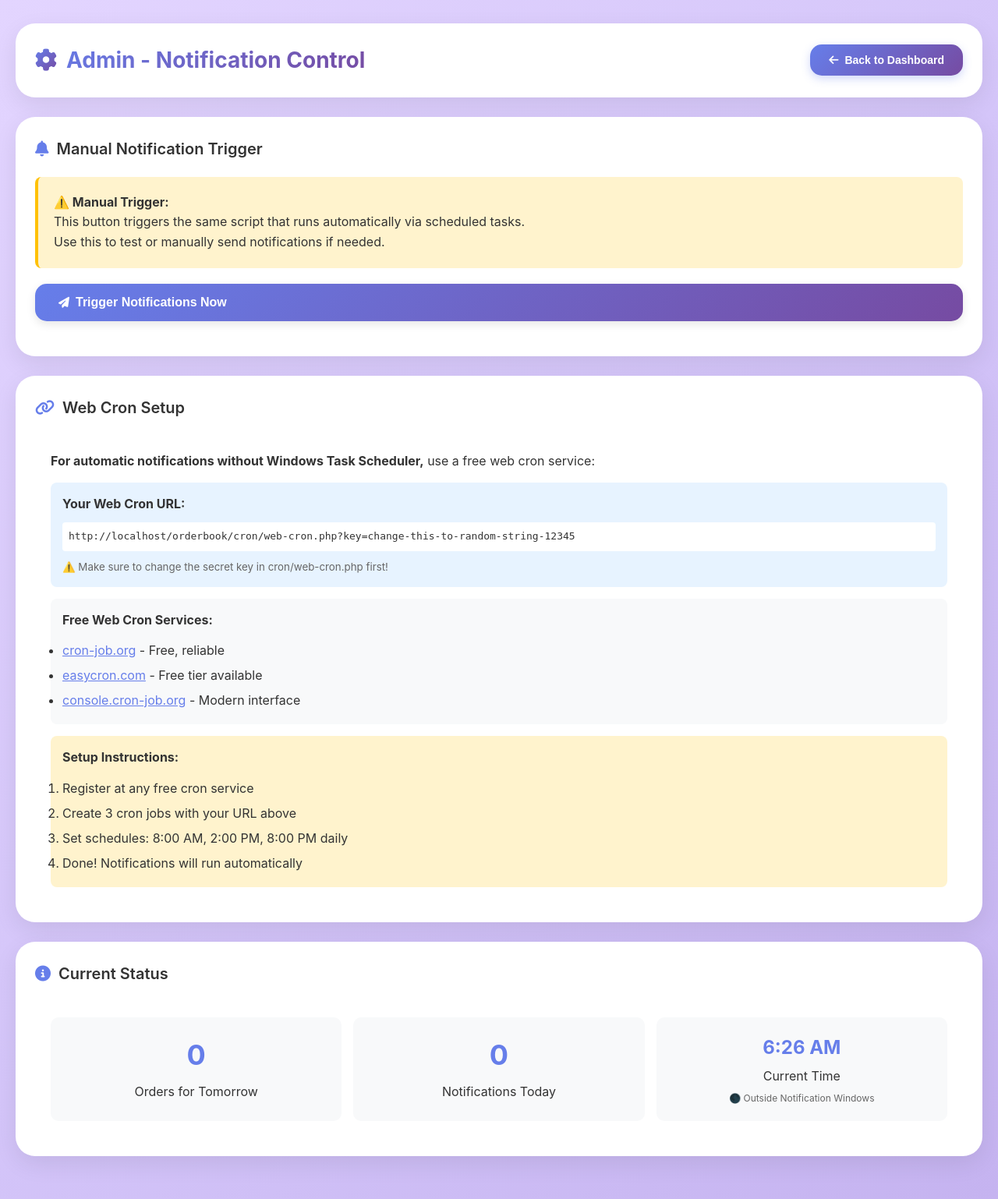
After one commit to codelockinfo/orderbook, a PHP site: page /orderbook/admin-trigger-notifications.php in a window 1280 px wide. The commit adds this page. Shown: the whole page at 78% size. Run offline with PHP 8.4, Linux system fonts and the light colour scheme; a user stored in the database is signed in; data comes from the database, SQL or seed files in the repository; data that the repository does not hold is empty.

Commit message:
notification done

```diff
--- /dev/null
+++ b/admin-trigger-notifications.php
@@ -0,0 +1,180 @@
+<?php
+/**
+ * Admin Panel - Manual Notification Trigger
+ *
+ * Allows admin to manually trigger notifications from the website
+ */
+require_once __DIR__ . '/config/config.php';
+requireLogin();
+
+// Only allow admin users (you can add role check here)
+$userId = getCurrentUserId();
+
+require_once __DIR__ . '/config/database.php';
+$database = new Database();
+$db = $database->connect();
+
+// Handle notification trigger
+if ($_SERVER['REQUEST_METHOD'] === 'POST' && isset($_POST['trigger'])) {
+    require_once __DIR__ . '/cron/send-3x-daily-notifications.php';
+
+    ob_start();
+    $sender = new ThreeTimesNotificationSender($db);
+    $result = $sender->processNotifications();
+    $output = ob_get_clean();
+}
+
+?>
+<!DOCTYPE html>
+<html lang="en">
+<head>
+    <meta charset="UTF-8">
+    <meta name="viewport" content="width=device-width, initial-scale=1.0">
+    <title>Admin - Trigger Notifications</title>
+    <link rel="stylesheet" href="https://cdnjs.cloudflare.com/ajax/libs/font-awesome/6.4.0/css/all.min.css">
+    <link rel="stylesheet" href="assets/css/style.css">
+</head>
+<body>
+    <div class="container">
+        <header>
+            <div class="header-content">
+                <h1><i class="fas fa-cog"></i> Admin - Notification Control</h1>
+                <button onclick="window.location.href='index.php'" class="btn btn-secondary">
+                    <i class="fas fa-arrow-left"></i> Back to Dashboard
+                </button>
+            </div>
+        </header>
+
+        <main>
+            <!-- Trigger Section -->
+            <div class="filters-section">
+                <h3><i class="fas fa-bell"></i> Manual Notification Trigger</h3>
+
+                <div style="padding: 20px; background: #fff3cd; border-left: 4px solid #ffc107; border-radius: 8px; margin-bottom: 20px;">
+                    <strong>⚠️ Manual Trigger:</strong><br>
+                    This button triggers the same script that runs automatically via scheduled tasks.<br>
+                    Use this to test or manually send notifications if needed.
+                </div>
+
+                <form method="POST" style="margin-bottom: 20px;">
+                    <button type="submit" name="trigger" class="btn btn-primary" style="font-size: 16px; padding: 15px 30px;">
+                        <i class="fas fa-paper-plane"></i> Trigger Notifications Now
+                    </button>
+                </form>
+
+                <?php if (isset($output)): ?>
+                    <div style="background: #f8f9fa; padding: 20px; border-radius: 10px; margin-top: 20px;">
+                        <h4>Execution Result:</h4>
+                        <pre style="background: #fff; padding: 15px; border-radius: 5px; overflow-x: auto; font-family: monospace; font-size: 12px; line-height: 1.5;"><?php echo htmlspecialchars($output); ?></pre>
+
+                        <?php if (isset($result)): ?>
+                            <div style="margin-top: 15px; padding: 15px; background: <?php echo $result['sent'] > 0 ? '#d4edda' : '#fff3cd'; ?>; border-radius: 8px;">
+                                <strong>Summary:</strong><br>
+                                - Orders Processed: <?php echo $result['processed']; ?><br>
+                                - Notifications Sent: <?php echo $result['sent']; ?><br>
+                                - Failed: <?php echo $result['failed']; ?><br>
+                                <?php if (isset($result['period'])): ?>
+                                - Period: <?php echo $result['period']; ?><br>
+                                - Reminder Number: <?php echo $result['reminderNumber'] ?? 'N/A'; ?>
+                                <?php endif; ?>
+                            </div>
+                        <?php endif; ?>
+                    </div>
+                <?php endif; ?>
+            </div>
+
+            <!-- Web Cron URL Section -->
+            <div class="filters-section" style="margin-top: 20px;">
+                <h3><i class="fas fa-link"></i> Web Cron Setup</h3>
+
+                <div style="padding: 20px;">
+                    <p style="margin-bottom: 15px;">
+                        <strong>For automatic notifications without Windows Task Scheduler,</strong> use a free web cron service:
+                    </p>
+
+                    <div style="background: #e7f3ff; padding: 15px; border-radius: 8px; margin-bottom: 15px;">
+                        <strong>Your Web Cron URL:</strong><br>
+                        <code style="background: #fff; padding: 8px; display: block; margin-top: 10px; border-radius: 4px; overflow-x: auto;">
+                            http://localhost/orderbook/cron/web-cron.php?key=change-this-to-random-string-12345
+                        </code>
+                        <small style="color: #666; display: block; margin-top: 10px;">
+                            ⚠️ Make sure to change the secret key in cron/web-cron.php first!
+                        </small>
+                    </div>
+
+                    <div style="background: #f8f9fa; padding: 15px; border-radius: 8px;">
+                        <strong>Free Web Cron Services:</strong>
+                        <ul style="margin-top: 10px; line-height: 2;">
+                            <li><a href="https://cron-job.org" target="_blank" style="color: #667eea;">cron-job.org</a> - Free, reliable</li>
+                            <li><a href="https://www.easycron.com" target="_blank" style="color: #667eea;">easycron.com</a> - Free tier available</li>
+                            <li><a href="https://console.cron-job.org" target="_blank" style="color: #667eea;">console.cron-job.org</a> - Modern interface</li>
+                        </ul>
+                    </div>
+
+                    <div style="margin-top: 15px; padding: 15px; background: #fff3cd; border-radius: 8px;">
+                        <strong>Setup Instructions:</strong>
+                        <ol style="line-height: 2; margin-top: 10px;">
+                            <li>Register at any free cron service</li>
+                            <li>Create 3 cron jobs with your URL above</li>
+                            <li>Set schedules: 8:00 AM, 2:00 PM, 8:00 PM daily</li>
+                            <li>Done! Notifications will run automatically</li>
+                        </ol>
+                    </div>
+                </div>
+            </div>
+
+            <!-- Current Status -->
+            <div class="filters-section" style="margin-top: 20px;">
+                <h3><i class="fas fa-info-circle"></i> Current Status</h3>
+
+                <div style="padding: 20px;">
+                    <?php
+                    // Check for tomorrow's orders
+                    $tomorrow = date('Y-m-d', strtotime('+1 day'));
+                    $stmt = $db->prepare("SELECT COUNT(*) as count FROM orders WHERE order_date = ? AND is_deleted = 0");
+                    $stmt->execute([$tomorrow]);
+                    $tomorrowCount = $stmt->fetch()['count'];
+
+                    // Check recent notifications
+                    $stmt = $db->prepare("SELECT COUNT(*) as count FROM notification_logs WHERE DATE(sent_at) = CURDATE()");
+                    $stmt->execute();
+                    $todayNotifications = $stmt->fetch()['count'];
+                    ?>
+
+                    <div style="display: grid; grid-template-columns: repeat(auto-fit, minmax(200px, 1fr)); gap: 15px;">
+                        <div style="background: <?php echo $tomorrowCount > 0 ? '#d4edda' : '#f8f9fa'; ?>; padding: 20px; border-radius: 10px; text-align: center;">
+                            <div style="font-size: 36px; font-weight: bold; color: #667eea;">
+                                <?php echo $tomorrowCount; ?>
+                            </div>
+                            <div style="margin-top: 5px;">Orders for Tomorrow</div>
+                        </div>
+
+                        <div style="background: <?php echo $todayNotifications > 0 ? '#d4edda' : '#f8f9fa'; ?>; padding: 20px; border-radius: 10px; text-align: center;">
+                            <div style="font-size: 36px; font-weight: bold; color: #667eea;">
+                                <?php echo $todayNotifications; ?>
+                            </div>
+                            <div style="margin-top: 5px;">Notifications Today</div>
+                        </div>
+
+                        <div style="background: #f8f9fa; padding: 20px; border-radius: 10px; text-align: center;">
+                            <div style="font-size: 24px; font-weight: bold; color: #667eea;">
+                                <?php echo date('g:i A'); ?>
+                            </div>
+                            <div style="margin-top: 5px;">Current Time</div>
+                            <div style="font-size: 12px; color: #666; margin-top: 5px;">
+                                <?php
+                                $hour = (int)date('H');
+                                if ($hour >= 8 && $hour < 13) echo '🌅 Morning Period';
+                                elseif ($hour >= 13 && $hour < 19) echo '☀️ Afternoon Period';
+                                elseif ($hour >= 19 && $hour < 23) echo '🌙 Evening Period';
+                                else echo '🌑 Outside Notification Windows';
+                                ?>
+                            </div>
+                        </div>
+                    </div>
+                </div>
+            </div>
+        </main>
+    </div>
+</body>
+</html>
--- a/assets/css/style.css
+++ b/assets/css/style.css
@@ -77,6 +77,7 @@ header h1 i {
 
 /* Button row container - desktop */
 .button-row {
+    width: 100%;
     display: flex;
     gap: 15px;
     align-items: center;
--- a/index.php
+++ b/index.php
@@ -24,7 +24,7 @@ requireLogin();
                     <div class="button-row">
                         <button id="notificationBtn" class="btn btn-secondary" title="Toggle notifications">
                             <i class="fas fa-bell"></i>
-                            <span id="notificationBadge" class="notification-badge" style="display: none;">ON</span>
+                            <span id="notificationBadge" class="notification-badge" style="display: none; color: #fff;">ON</span>
                         </button>
                         <button id="calendarViewBtn" class="btn btn-secondary"><i class="fas fa-calendar-alt"></i> Calendar</button>
                     </div>
@@ -166,6 +166,7 @@ requireLogin();
     <script src="assets/js/app.js"></script>
     <script src="assets/js/calendar.js"></script>
     <script src="assets/js/notifications.js"></script>
+    <script src="assets/js/auto-notifications.js"></script>
     <script>
         // Register service worker for PWA
         if ('serviceWorker' in navigator) {
```
Also changed, not shown: assets/js/auto-notifications.js (added, +209 -0 lines), assets/js/notifications.js (+10 -0 lines), cron/auto-trigger.php (added, +50 -0 lines), cron/web-cron.php (added, +85 -0 lines), 2 other files.
